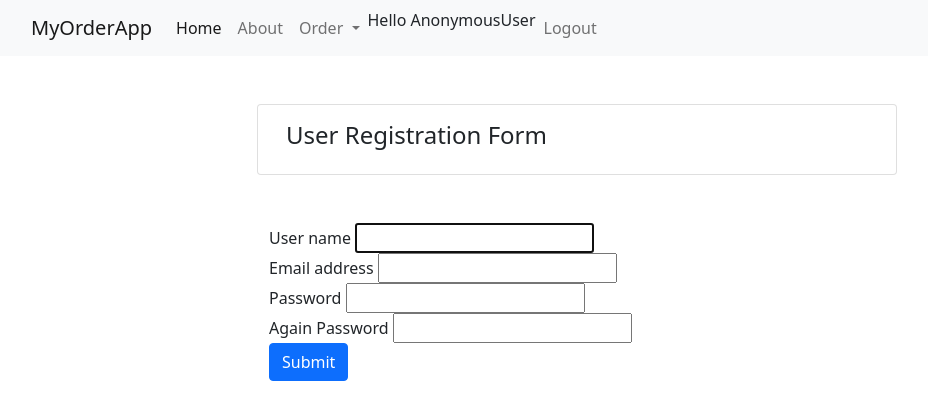
After one commit to jasimdipu/fullstack_08, a Django app: page /reg/ in a window 1280 px wide. The commit adds this page. Shown: the top 420 px of the page, without its empty margins (63-991 px from the left). Run offline with Django 3.2, Linux system fonts and the light colour scheme.

Commit message:
user role

```diff
--- /dev/null
+++ b/django/MyApp/online_order/decorators.py
@@ -0,0 +1,42 @@
+from django.http import HttpResponse
+from django.shortcuts import redirect
+
+
+def unauthenticated_user(view_func):
+    def wrapper_func(request, *args, **kwargs):
+        if request.user.is_authenticated:
+            return redirect('/')
+        else:
+            return view_func(request, *args, **kwargs)
+    return wrapper_func
+
+
+def allowed_users(allowed_roles=[]):
+    def decorator(view_func):
+        def wrapper_func(request, *args, **kwargs):
+
+            group = None
+            if request.user.groups.exists():
+                group = request.user.groups.all()[0].name
+            if group in allowed_roles:
+                return view_func(request, *args, **kwargs)
+            else:
+                return HttpResponse("You are not authorized user")
+        return wrapper_func
+    return decorator
+
+
+def admin_only(view_func):
+    def wrapper_func(request, *args, **kwargs):
+        group = None
+
+        if request.user.groups.exists():
+            group = request.user.groups.all()[0].name
+
+        if group == 'customer':
+            return redirect('/')
+
+        if group == 'admin' or group == 'manager' or group == 'sales':
+            return view_func(request, *args, **kwargs)
+
+        return wrapper_func
--- a/django/MyApp/online_order/forms.py
+++ b/django/MyApp/online_order/forms.py
@@ -1,5 +1,7 @@
 from django import forms
 from .models import Order
+from django.contrib.auth.forms import UserCreationForm
+from django.contrib.auth.models import User
 
 
 class OrderForms(forms.ModelForm):
@@ -7,3 +9,9 @@ class OrderForms(forms.ModelForm):
         model = Order
         fields = "__all__"
         # fields = ['customer_id', 'product_id', 'quantity']
+
+
+class CreateUserForm(UserCreationForm):
+    class Meta:
+        model = User
+        fields = ['username', 'email', 'password1', 'password2']
--- a/django/MyApp/online_order/urls.py
+++ b/django/MyApp/online_order/urls.py
@@ -2,6 +2,9 @@ from django.urls import path
 from . import views
 
 urlpatterns = [
+    path('reg/', views.user_registration, name='reg'),
+    path('login/', views.user_login, name='login'),
+    path('logout/', views.logout_user, name='logout'),
     path('', views.index, name='index'),
     path("about/", views.about, name='about'),
     path("order/", views.order, name='order'),
--- a/django/MyApp/online_order/views.py
+++ b/django/MyApp/online_order/views.py
@@ -1,11 +1,67 @@
+from django.contrib.messages.api import error
 from django.shortcuts import render, redirect
 from .models import Category, Product, Order, Customer
-from .forms import OrderForms
+from .forms import OrderForms, CreateUserForm
+
+from django.contrib.auth import authenticate, login, logout
+
+from django.contrib.auth.decorators import login_required
+from .decorators import unauthenticated_user, allowed_users
+
+from django.contrib.auth.models import Group
+
+from django.contrib import messages
 
 
 # Create your views here.
 
 
+# registration
+@unauthenticated_user
+def user_registration(request):
+    form = CreateUserForm()
+    if request.method == 'POST':
+        form = CreateUserForm(request.POST)
+        if form.is_valid():
+            user = form.save()
+            username = form.cleaned_data.get('username')
+            group = Group.objects.get(name='customer')
+            user.groups.add(group)
+            messages.success(
+                request, "Account is created successfully "+username)
+            return redirect('/')
+        else:
+            messages.info(request, 'Validation failed')
+    context = {
+        'form': form,
+    }
+    return render(request, 'register.html', context=context)
+
+
+@unauthenticated_user
+def user_login(request):
+    if request.method == 'POST':
+        username = request.POST.get('username')
+        password = request.POST.get('password')
+
+        user = authenticate(request, username=username, password=password)
+
+        if user is not None:
+            login(request, user)
+            return redirect('/')
+        else:
+            messages.info(request, "user name or password is incorrect")
+
+    context = {}
+    return render(request, 'login.html', context=context)
+
+
+def logout_user(request):
+    logout(request)
+    return redirect('login')
+
+
+@allowed_users(allowed_roles=['admin', 'customer'])
 def index(request):
     # sql = select * from categories
 
@@ -20,6 +76,7 @@ def index(request):
     return render(request, "index.html", context=context)
 
 
+@allowed_users(allowed_roles=['admin', 'manager'])
 def show_category(request, pk):
     category = Category.objects.get(id=pk)
 
@@ -32,10 +89,13 @@ def show_category(request, pk):
     return render(request, "category_details.html", context=context)
 
 
+@allowed_users(allowed_roles=['admin', 'sales'])
 def about(request):
     return render(request, "about.html")
 
 
+@login_required(login_url='login')
+@allowed_users(allowed_roles=['admin', 'customer', 'manager'])
 def order(request):
     form = OrderForms()
 
@@ -51,6 +111,7 @@ def order(request):
     return render(request, "order.html", context=context)
 
 
+@login_required(login_url='login')
 def order_list(request):
     order_lists = Order.objects.all()
 
@@ -61,6 +122,8 @@ def order_list(request):
     return render(request, "orderlist.html", context=context)
 
 
+@login_required(login_url='login')
+@allowed_users(allowed_roles=['admin'])
 def update_order(request, pk):
     order = Order.objects.get(id=pk)
     form = OrderForms(instance=order)
@@ -77,6 +140,8 @@ def update_order(request, pk):
     return render(request, 'order.html', context=context)
 
 
+@login_required(login_url='login')
+@allowed_users(allowed_roles=['admin'])
 def show_order(request, pk):
     order_details = Order.objects.get(id=pk)
 
@@ -87,6 +152,8 @@ def show_order(request, pk):
     return render(request, 'order_details.html', context=context)
 
 
+@login_required(login_url='login')
+@allowed_users(allowed_roles=['admin'])
 def delete_order(request, pk):
     item = Order.objects.get(id=pk)
 
--- a/django/MyApp/templates/nav.html
+++ b/django/MyApp/templates/nav.html
@@ -23,7 +23,13 @@
                         <li><a class="dropdown-item" href="{%url 'order-list'%}">My Order List</a></li>
                     </ul>
                 </li>
+                <li><span class="nav-item">Hello {{request.user}}</span></li>
+                <li class="nav-item">
+                    <a class="nav-link" href="{% url 'logout'%}">Logout</a>
+                </li>
             </ul>
+
         </div>
+
     </div>
 </nav>
--- /dev/null
+++ b/django/MyApp/templates/register.html
@@ -0,0 +1,46 @@
+{% extends 'master.html' %}
+{% block content %}
+
+<div class="container" style="max-width: 50%;">
+
+    <div class="row mt-5">
+        <div class="card">
+            <div class="card-body">
+                <h4>User Registration Form</h4>
+            </div>
+        </div>
+    </div>
+
+    <div class="row mt-5">
+        <form action="#" method="post">
+            {% csrf_token %}
+            <div class="form-group">
+                <label for="exampleInputEmail1">User name</label>
+                {{ form.username }}
+            </div>
+            <div class="form-group">
+                <label for="exampleInputEmail1">Email address</label>
+                {{ form.email }}
+            </div>
+
+            <div class="form-group">
+                <label for="exampleInputPassword1">Password</label>
+                {{ form.password1 }}
+            </div>
+
+            <div class="form-group">
+                <label for="exampleInputPassword1">Again Password</label>
+                {{ form.password2 }}
+            </div>
+
+            <button type="submit" value="Submit" class="btn btn-primary">Submit</button>
+        </form>
+        {% for msg in messages %}
+        <p style="color: red">{{ msg }}</p>
+        {% endfor %}
+    </div>
+</div>
+
+
+
+{% endblock %}
```
Also changed, not shown: django/MyApp/templates/login.html (added, +37 -0 lines), django/MyApp/db.sqlite3.
